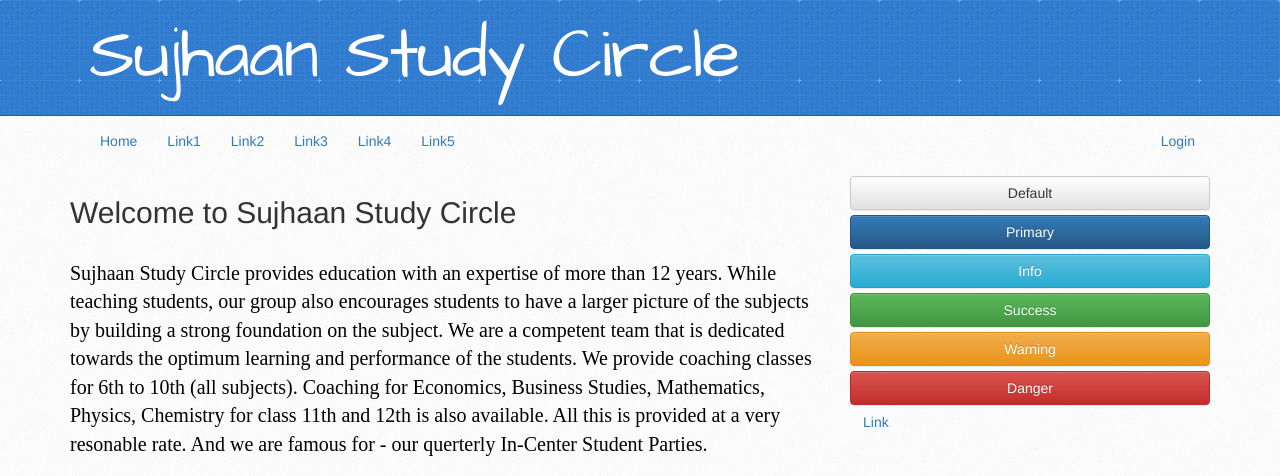
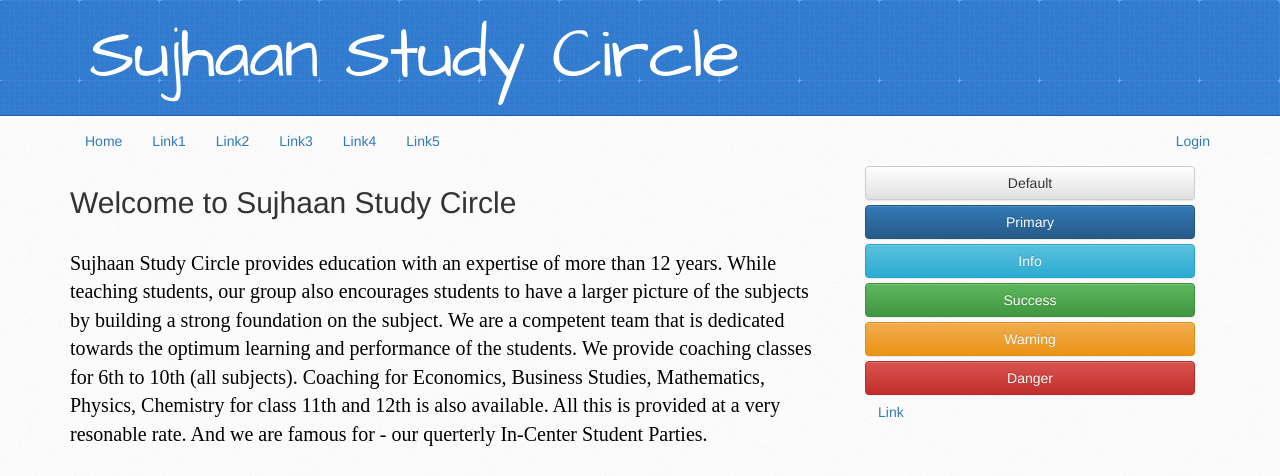
Before and after one commit to javaSingh/myclasses, a plain HTML site: page index.html in a window 1280 px wide. Shown: the top 476 px of the page. Drawn offline with nearby package versions, Linux system fonts and the light colour scheme.

Commit message:
Update index.html

```diff
--- a/index.html
+++ b/index.html
@@ -70,7 +70,7 @@
 		</div>
 		-->
 		<!-- Collection of nav links and other content for toggling -->
-		<div id='navbarCollapse' class='collapse navbar-collapse'>
+		<div id='navbarCollaps' class='collaps navbar-collaps'>
 		<ul class='nav navbar-nav'>
         <li class='active'><a href='index.html'>Home</a></li>
         <li><a href='#'>Link1</a></li>
@@ -110,7 +110,7 @@
 
 	<div class="col-md-4">
 
-
+<div id='navbarCollapse' class='collapse navbar-collapse'>
     <button type="button" class="btn btn-default btn-block">Default</button>
 
     <button type="button" class="btn btn-primary btn-block">Primary</button>
@@ -125,7 +125,7 @@
 
     <button type="button" class="btn btn-link" btn-block>Link</button>
 
-
+</div>
 		<br>
 		<a href='https://docs.google.com/forms/d/1uhc4t71i7snIPlvVhLG-J7FyLCrLn1M9kSYsSuiMAZw/viewform?usp=send_form'>
 		<button id="messageus" class='mybutton'>Leave a Message.</button>
```
